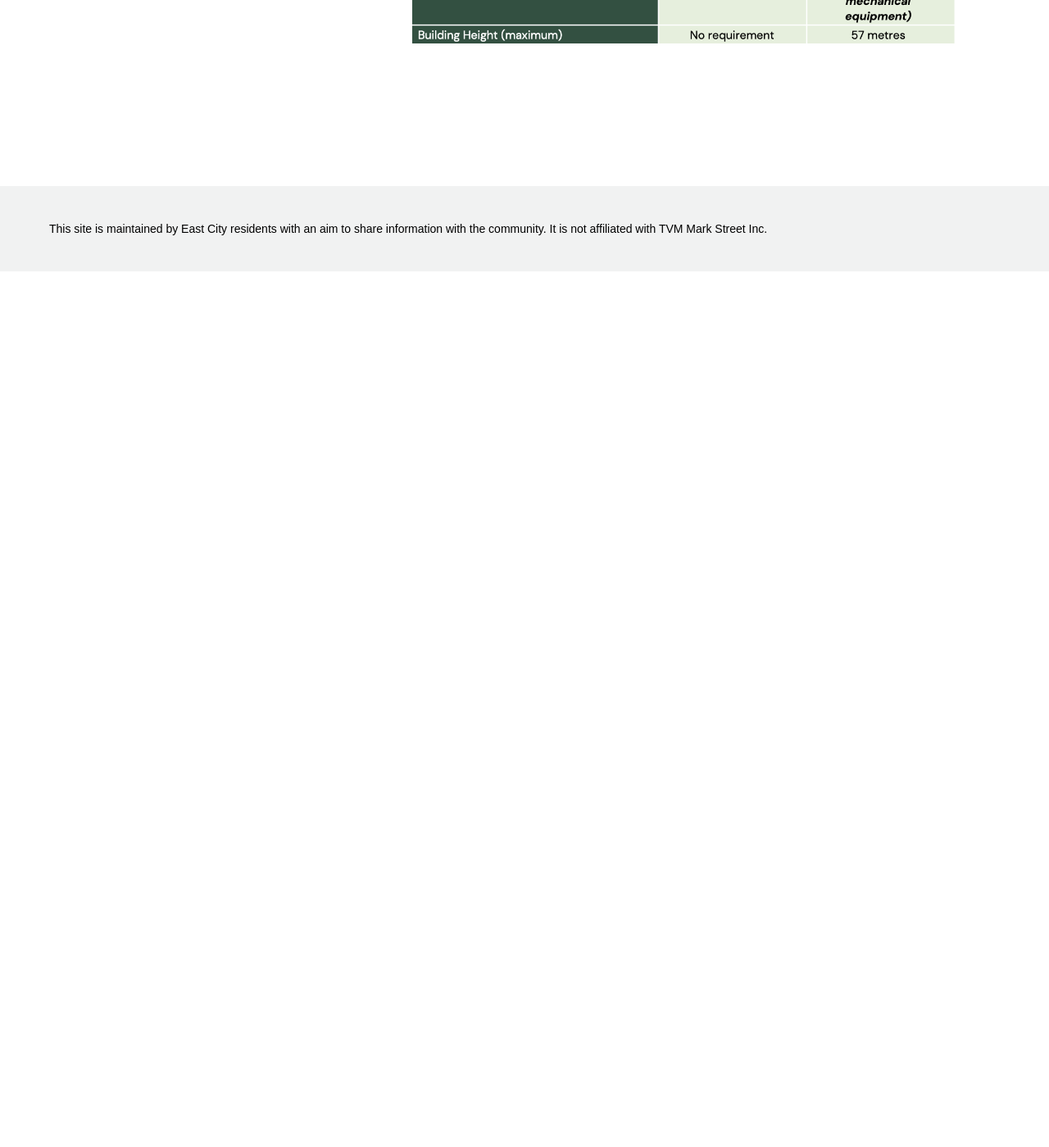
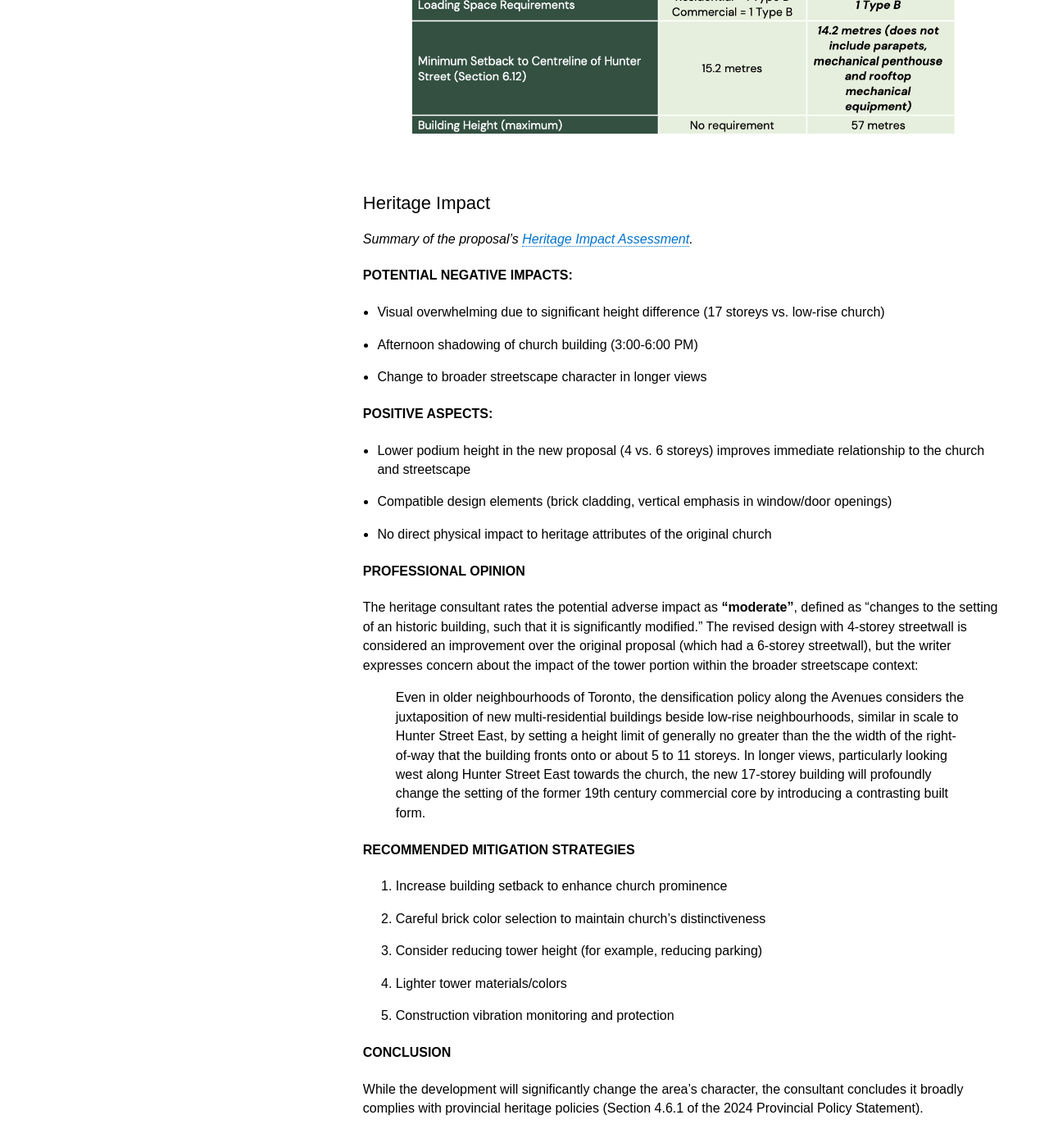
Before and after one commit to 90hunter/90HunterStE, a Jekyll site: the page built from _pages/proposal-details.md, in a window 1280 px wide and 1400 px high, scrolled down 1089 px. Shown: the whole window at 82% size. Built offline with Jekyll 4.4.1, drawn with Linux system fonts in a browser that asks for light colours; before the commit the page ends 1420 px from its top, so only the background shows below that; some of the changed text lies outside the part shown.

Commit message:
adding heritage info

```diff
--- a/_pages/proposal-details.md
+++ b/_pages/proposal-details.md
@@ -4,6 +4,43 @@ title:  "Proposal details"
 ---
 _This page will continue to be updated with info._
 
+The proposed mixed-use building will consist of four levels of structured parking (one partially underground), with commercial space along the street and 205 dwelling units from floors 3 through 17. 205 motor vehicle parking spaces and 206 bicycle parking spaces will support the development. As currently proposed, the dwelling units will consist of 66 one-bedroom units, 110 two-bedroom units and 29 three-bedroom units.
+
 The proposal is seeking rezoning for a modified C.6 zone or a new Special Zone District. Below is a table showing the C.6 zone requirements and the proposed lot regulations -- non-complying regulations are in bold.
 
 <img src="/assets/img/zone_requirements.png" style="max-width:100%;height:auto;" alt="shadow impact study for the 17-storey building within the neighbourhood context">
+
+## Heritage Impact
+
+_Summary of the proposal's [Heritage Impact Assessment](https://drive.google.com/file/d/1j21oF1ApHbnd-njUuSOxkBN1YZKd8DGt/view?usp=sharing)._
+
+
+#### Potential negative impacts:
+
+- Visual overwhelming due to significant height difference (17 storeys vs. low-rise church)
+- Afternoon shadowing of church building (3:00-6:00 PM)
+- Change to broader streetscape character in longer views
+
+#### Positive aspects:
+
+- Lower podium height in the new proposal (4 vs. 6 storeys) improves immediate relationship to the church and streetscape
+- Compatible design elements (brick cladding, vertical emphasis in window/door openings)
+- No direct physical impact to heritage attributes of the original church
+
+#### Professional opinion
+
+The heritage consultant rates the potential adverse impact as **"moderate"**, defined as “changes to the setting of an historic building, such that it is significantly modified.” The revised design with 4-storey streetwall is considered an improvement over the original proposal (which had a 6-storey streetwall), but the writer expresses concern about the impact of the tower portion within the broader streetscape context:
+
+> Even in older neighbourhoods of Toronto, the densification policy along the Avenues considers the juxtaposition of new multi-residential buildings beside low-rise neighbourhoods, similar in scale to Hunter Street East, by setting a height limit of generally no greater than the the width of the right-of-way that the building fronts onto or about 5 to 11 storeys. In longer views, particularly looking west along Hunter Street East towards the church, the new 17-storey building will profoundly change the setting of the former 19th century commercial core by introducing a contrasting built form.
+
+#### Recommended mitigation strategies
+
+1. Increase building setback to enhance church prominence
+2. Careful brick color selection to maintain church's distinctiveness
+3. Consider reducing tower height (for example, reducing parking)
+4. Lighter tower materials/colors
+5. Construction vibration monitoring and protection
+
+#### Conclusion
+
+While the development will significantly change the area's character, the consultant concludes it broadly complies with provincial heritage policies (Section 4.6.1 of the 2024 Provincial Policy Statement).
```
Also changed, not shown: _includes/index.md (+0 -2 lines), _pages/petition.md (+1 -1 lines), 2 other files.
